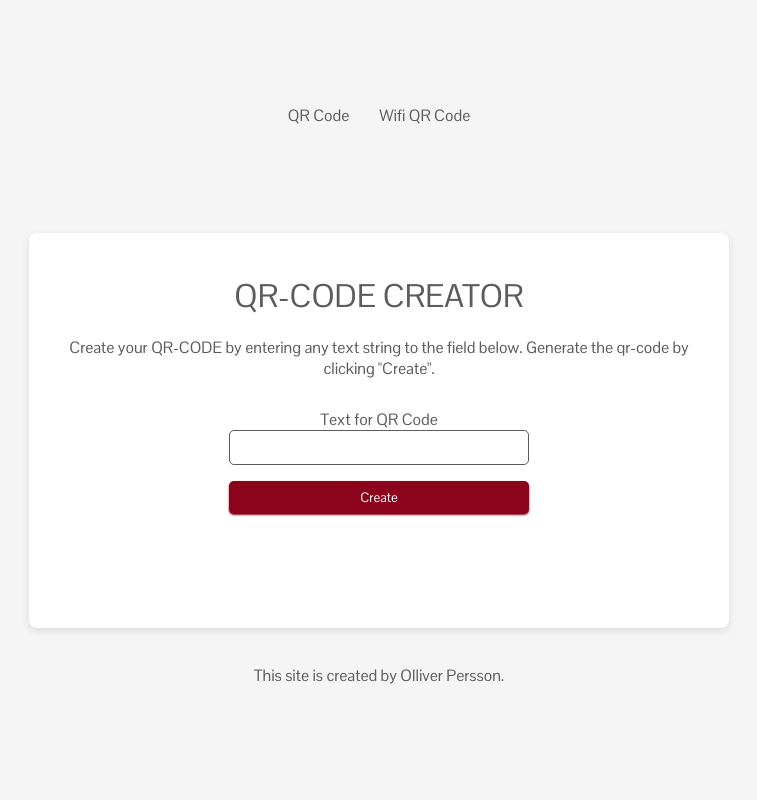
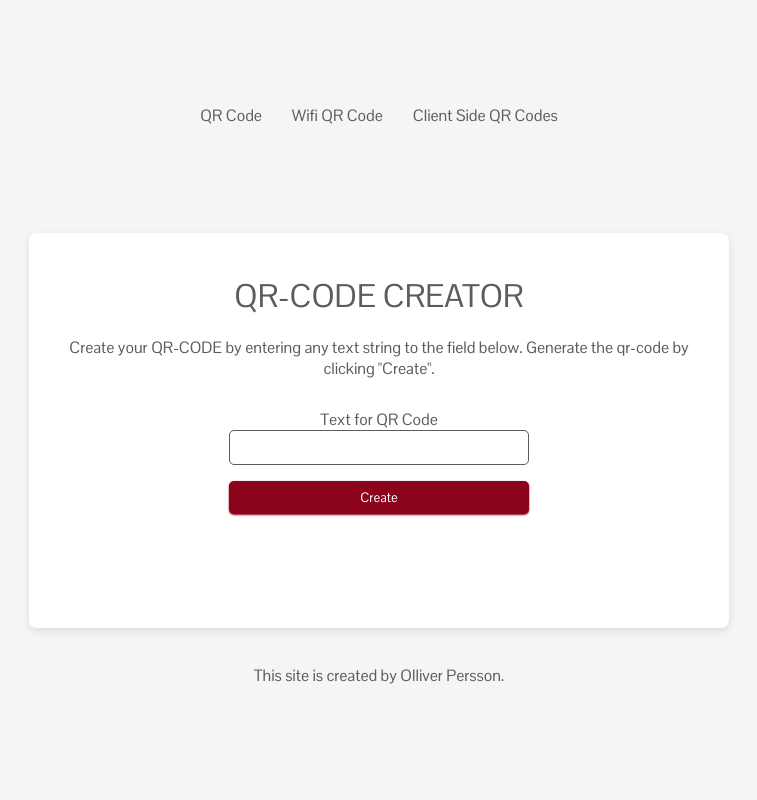
Before and after one commit to olliverpersson/qr-code-python-flask, a Flask app: page / in a window 1280 px wide. Shown: the whole page, without its empty margins (261-1018 px from the left). Run offline with Flask 2, Linux system fonts and the light colour scheme.

Commit message:
Created client side qr code creation option

```diff
--- a/app/routes.py
+++ b/app/routes.py
@@ -59,3 +59,8 @@ def created(qrid):
 def download(qrid):
 
     return send_file('static/qrcodes/{}.png'.format(qrid), attachment_filename='qr-code.png', as_attachment=True)
+
+@app.route('/client-side', methods=['GET'])
+def client_side():
+
+    return render_template('client_side.html')
--- a/app/static/styles.css
+++ b/app/static/styles.css
@@ -61,7 +61,7 @@ input[type=submit] {
     box-shadow: 0px 1px 2px var(--color-primary);
     padding: 8px;
     border: none;
-    transform: 1s;
+    transition: 1s;
     color: var(--color-white);
 }
 
--- a/app/templates/base.html
+++ b/app/templates/base.html
@@ -20,6 +20,7 @@
 
             <a href=" {{ url_for('creator') }} ">QR Code</a>
             <a href=" {{ url_for('wifiqr') }} ">Wifi QR Code</a>
+            <a href=" {{ url_for('client_side') }} ">Client Side QR Codes</a>
 
         </div>
 
```
